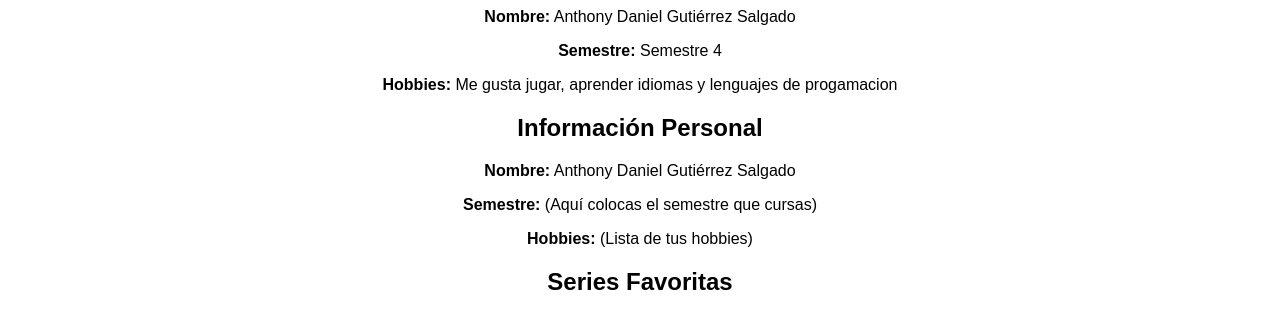
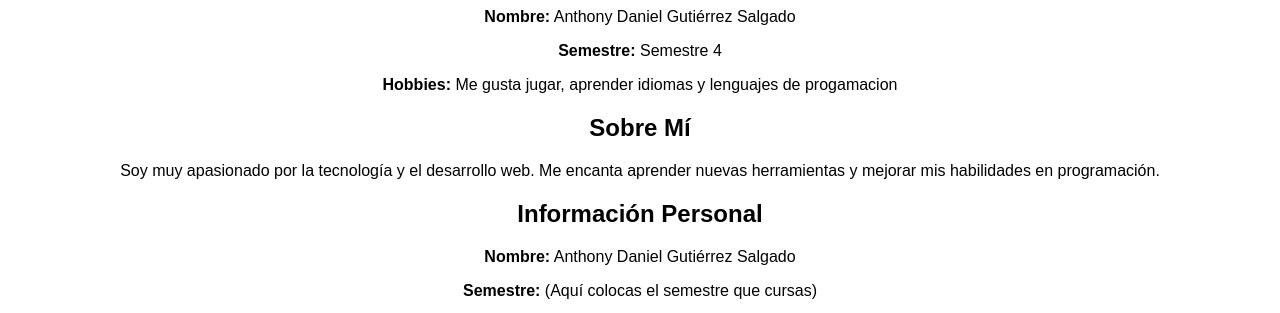
Before and after one commit to Ag1102/proyecto, a plain HTML site: page index.html in a window 1280 px wide. Shown: the part 447-760 px from the top of the page. Drawn offline with Linux system fonts and the light colour scheme.

Commit message:
Agregar sección 'Sobre Mí'

```diff
--- a/index.html
+++ b/index.html
@@ -18,6 +18,11 @@
         <p><strong>Semestre:</strong> Semestre 4</p>
         <p><strong>Hobbies:</strong> Me gusta jugar, aprender idiomas y lenguajes de progamacion</p>
     </section>
+    <section>
+        <h2>Sobre Mí</h2>
+        <p>Soy muy apasionado por la tecnología y el desarrollo web. Me encanta aprender nuevas herramientas y mejorar mis habilidades en programación.</p>
+    </section>
+
 
 
     <section>
```
